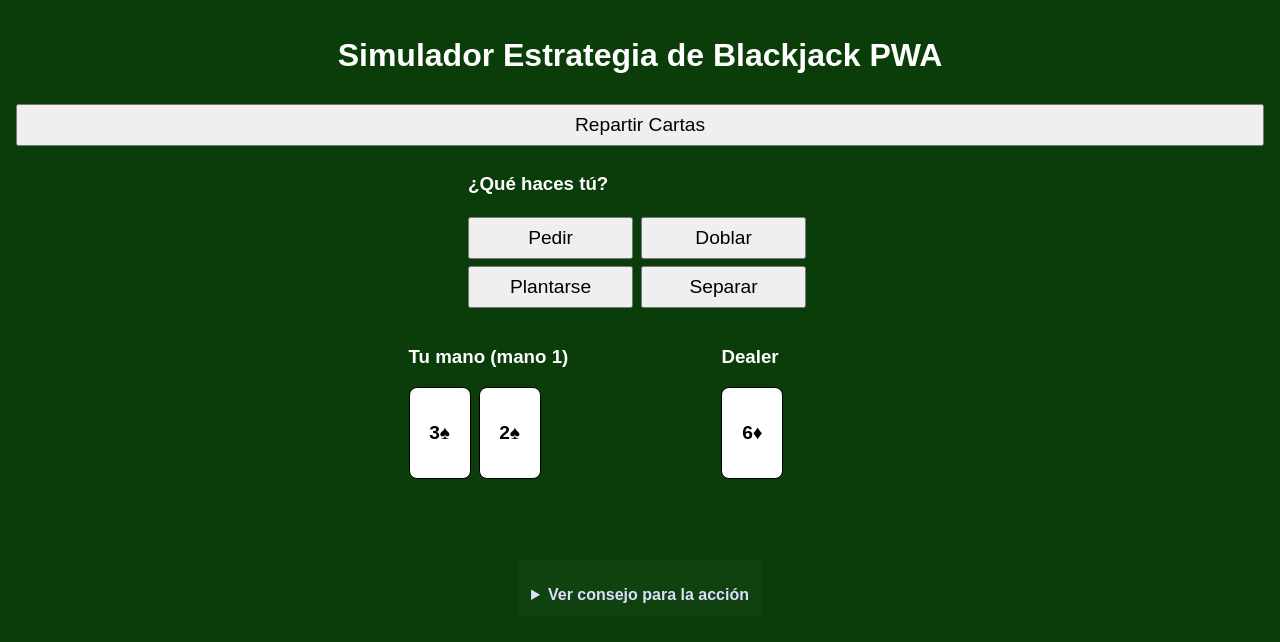
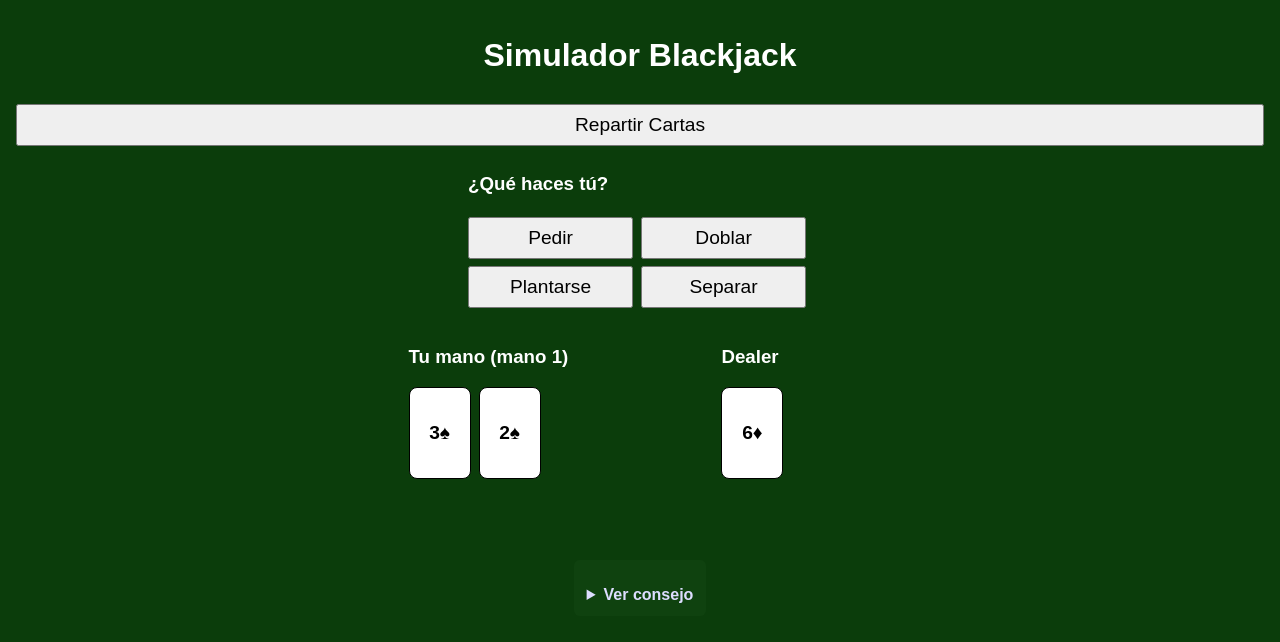
Before and after one commit to P-Kempf/Blackjack-pwa, a plain HTML site: page index.html in a window 1280 px wide. Both pictures are taken after a click on the button "Repartir Cartas". Drawn offline with Linux system fonts and the light colour scheme.

Commit message:
Update index.html

```diff
--- a/index.html
+++ b/index.html
@@ -3,7 +3,7 @@
 <head>
   <meta charset="UTF-8" />
   <meta name="viewport" content="width=device-width, initial-scale=1.0" />
-  <title>Simulador Blackjack PWA</title>
+  <title>Simulador Blackjack </title>
 
   <!-- Manifest PWA -->
   <link rel="manifest" href="manifest.json" />
@@ -94,7 +94,7 @@
 </head>
 <body>
 
-  <h1>Simulador Estrategia de Blackjack PWA</h1>
+  <h1>Simulador Blackjack</h1>
 
   <button id="btnNuevaPartida">Repartir Cartas</button>
 
@@ -121,7 +121,7 @@
 
   <div class="consejo" style="display:none;" id="consejo">
     <details>
-      <summary>Ver consejo para la acción</summary>
+      <summary>Ver consejo</summary>
       <p id="textoConsejo"></p>
     </details>
   </div>
@@ -368,7 +368,7 @@
     let consejo = obtenerConsejo(mano, dealerCarta);
     let probabilidad = probabilidadGanar(mano, dealerCarta);
 
-    textoConsejo.textContent = `Consejo: ${consejo.accion}. Razón: ${consejo.razon}.\\nProbabilidad estimada de ganar: ${probabilidad}%`;
+    textoConsejo.textContent = `Consejo: ${consejo.accion}. Razón: ${consejo.razon}.Probabilidad estimada de ganar: ${probabilidad}%`;
     consejoDiv.style.display = 'block';
   }
 
```
